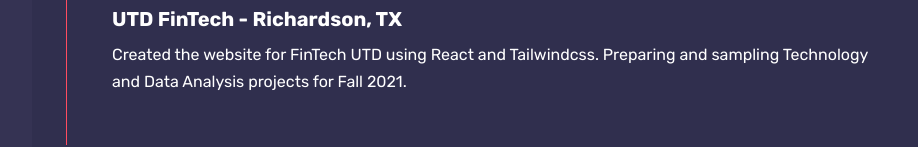
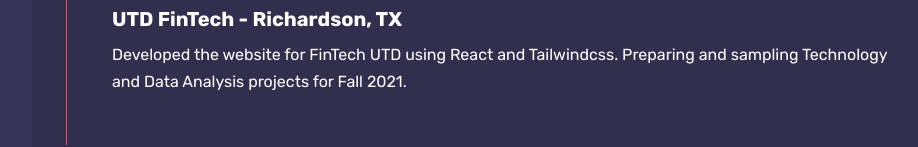
Before and after one commit to Tahmid2000/personal_portfolio, a plain HTML site: page index.html in a window 1280 px wide. Shown: the part 3058-3205 px from the top of the page, without its empty margins (163-1081 px from the left). Drawn offline with Linux system fonts and the light colour scheme.

Commit message:
developed

```diff
--- a/index.html
+++ b/index.html
@@ -476,7 +476,7 @@
 									<span class="time">January 2021 - Present</span>
 									<h3 class="title">Head of Technology</h3>
 									<h3 class="title">UTD FinTech - Richardson, TX</h3>
-									<p>Created the website for FinTech UTD using React and Tailwindcss. Preparing and
+									<p>Developed the website for FinTech UTD using React and Tailwindcss. Preparing and
 										sampling Technology and Data Analysis projects for Fall 2021.</p>
 									<!-- <p><strong>Plano, TX</strong></p> -->
 								</div>
```
